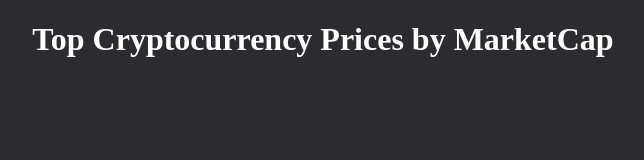
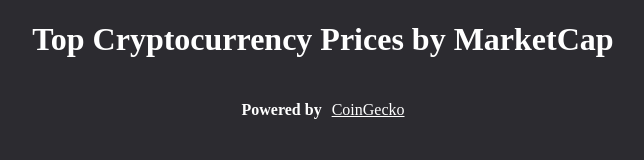
Before and after one commit to Ahmad1015/CryptoRatesDashboard-in-simple-JS, a plain HTML site: page index.html in a window 1280 px wide. Shown: the whole page, without its empty margins (317-961 px from the left). Drawn offline with Linux system fonts and the light colour scheme.

Commit message:
Added the Second Row

```diff
--- a/index.css
+++ b/index.css
@@ -1,9 +1,23 @@
 .Top_Text{
     text-align: center;
     color:white;
-    ;
+
 }
 
 body {
     background-color: #2c2b30;
   }
+.second_text {
+    display: flex;
+    flex-direction: row;
+    color:white;
+    justify-content: center;
+    align-items: center;
+}
+
+.second_text h4 {
+    margin-right: 10px;
+}
+.second_text a {
+    color:white
+}
--- a/index.html
+++ b/index.html
@@ -9,6 +9,10 @@
 </head>
 <body>
     <h1 class="Top_Text">Top Cryptocurrency Prices by MarketCap</h1>
+    <div class="second_text">
+        <h4 class="before_gecko">Powered by </h4>
+        <a href="https://www.coingecko.com/"> CoinGecko</a>
+    </div>
     <script src="script.js"></script>
 </body>
 </html>
```
